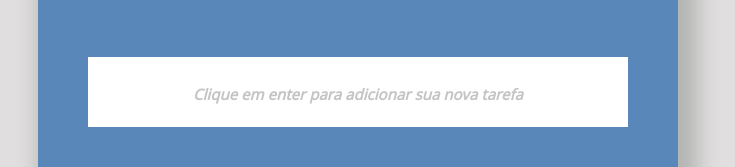
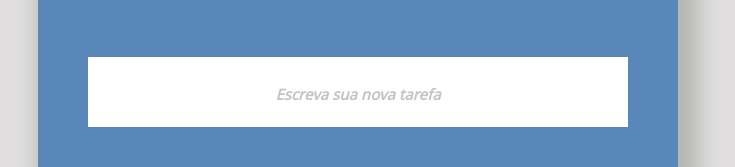
Before and after one commit to samarafarias/todo-list, a plain HTML site: page index.html in a window 1280 px wide. Shown: the part 303-470 px from the top of the page, without its empty margins (282-1017 px from the left). Drawn offline with Linux system fonts and the light colour scheme.

Commit message:
new commit

```diff
--- a/index.html
+++ b/index.html
@@ -21,7 +21,7 @@
 
         <div class="todo__new-item">
 
-            <input type="text" id='newItem' placeholder="Clique em enter para adicionar sua nova tarefa">
+            <input type="text" id='newItem' placeholder="Escreva sua nova tarefa">
 
         </div>
     </div>
```
